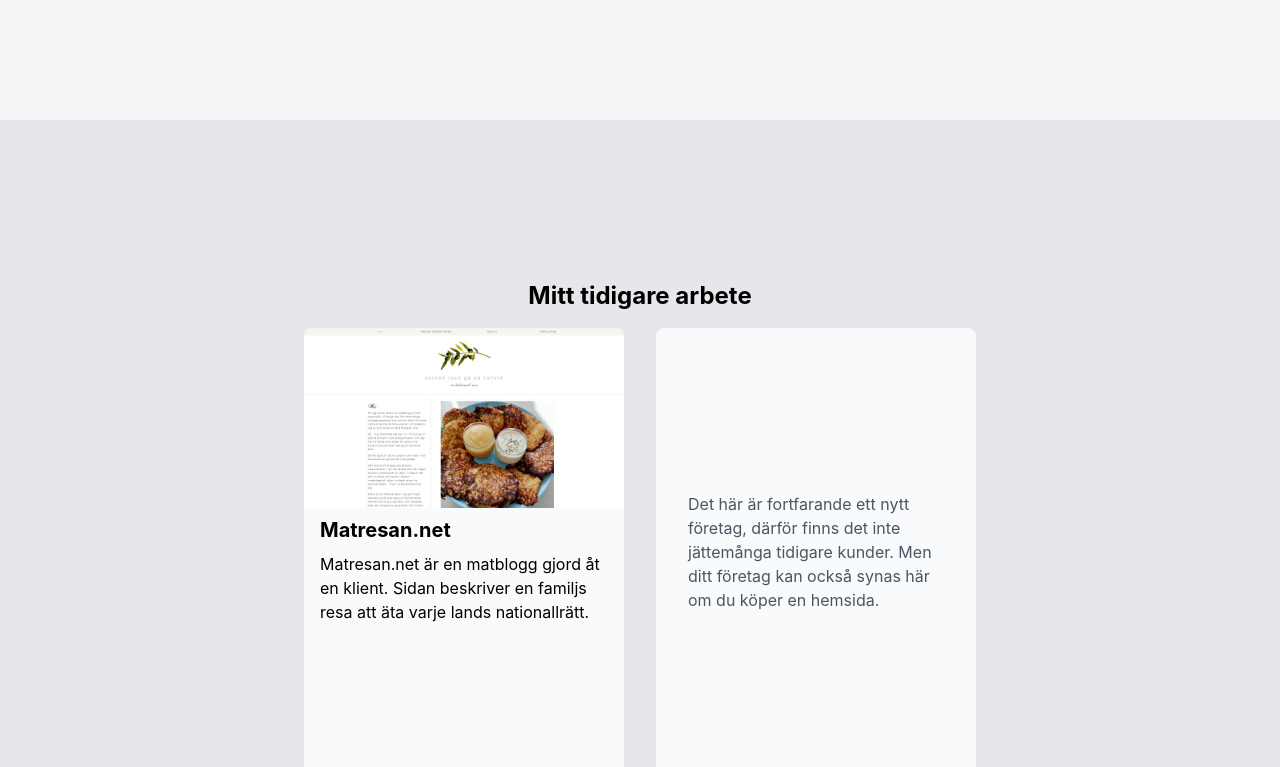
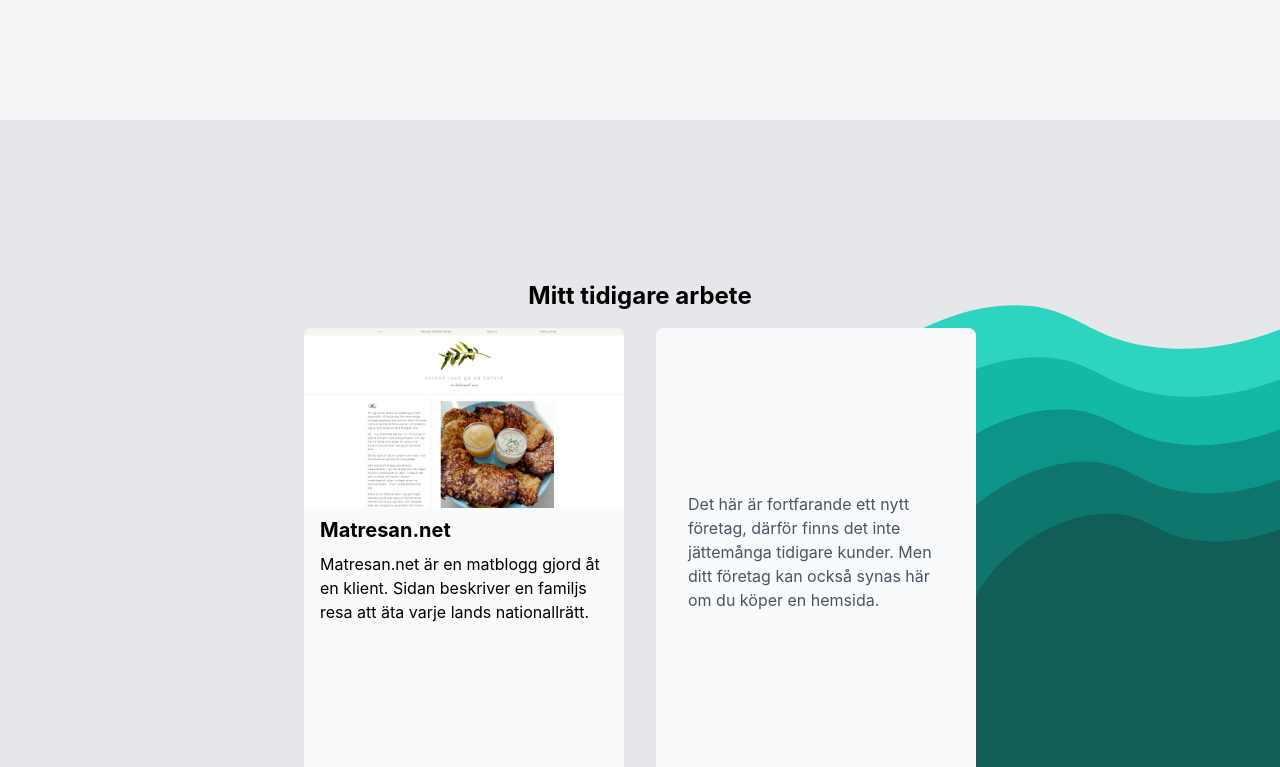
Before and after one commit to saile515/old-portfolio, a Next.js app: page / in a window 1280 px wide. Shown: the part 2280-3047 px from the top of the page. Built offline with nearby package versions, Linux system fonts and the light colour scheme.

Commit message:
Added graphic to showcase

```diff
--- a/components/Intro/Showcase/Site.tsx
+++ b/components/Intro/Showcase/Site.tsx
@@ -3,7 +3,7 @@ import Image from "next/image";
 export default function Site(props: { imageSrc: string; name: string; href: string; description: string }) {
 	return (
 		<a href={props.href} target="_blank" rel="noreferrer">
-			<div className="w-80 h-[28rem] bg-gray-50 rounded-lg overflow-hidden">
+			<div className="relative w-80 h-[28rem] bg-gray-50 rounded-lg overflow-hidden z-10">
 				<div className="relative w-full h-a">
 					<Image src={props.imageSrc} layout="responsive" width={960} height={540} alt={`${props.name} skärmbild`} />
 				</div>
--- a/components/Intro/Showcase/index.tsx
+++ b/components/Intro/Showcase/index.tsx
@@ -1,8 +1,9 @@
+import Image from "next/image";
 import Site from "./Site";
 
 export default function Showcase() {
 	return (
-		<div className="w-full md:h-screen p-8 bg-gray-200 flex flex-col justify-center items-center">
+		<div className="w-full md:h-screen p-8 bg-gray-200 flex flex-col justify-center items-center relative">
 			<h2 className="text-xl font-bold md:text-2xl m-4">Mitt tidigare arbete</h2>
 			<div className=" grid md:grid-cols-2 gap-8">
 				<Site
@@ -11,9 +12,12 @@ export default function Showcase() {
 					href="https://www.matresan.net"
 					description="Matresan.net är en matblogg gjord åt en klient. Sidan beskriver en familjs resa att äta varje lands nationallrätt."
 				/>
-				<div className="bg-gray-50 text-gray-600 w-80 h-[28rem] flex justify-center items-center p-8 rounded-lg">
+				<div className="bg-gray-50 text-gray-600 w-80 h-[28rem] flex justify-center items-center p-8 rounded-lg z-10">
 					<p>Det här är fortfarande ett nytt företag, därför finns det inte jättemånga tidigare kunder. Men ditt företag kan också synas här om du köper en hemsida.</p>
 				</div>
+			</div>
+			<div className=" absolute right-0 bottom-0 md:mt-[10vh] w-[80vh] h-[80vh]">
+				<Image src="/Illustration_2.svg" layout="fill" alt="Dekorativ illustration" />
 			</div>
 		</div>
 	);
```
Also changed, not shown: public/Illustration_2.svg (renamed from public/Illusration 2 Portfolio.svg).
